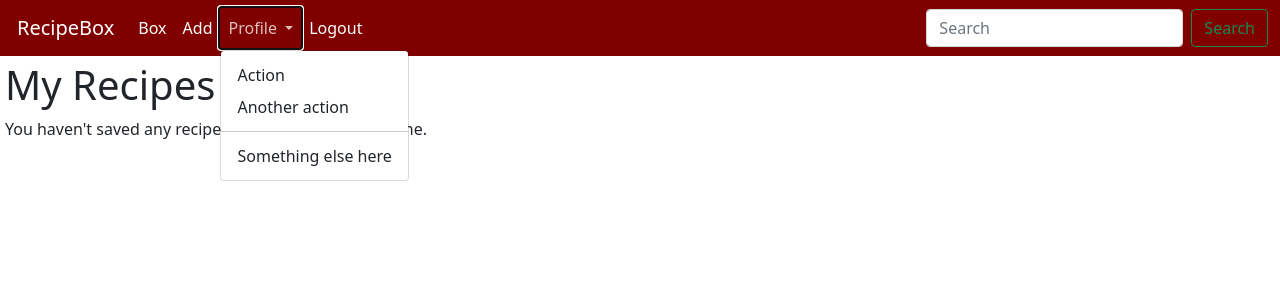
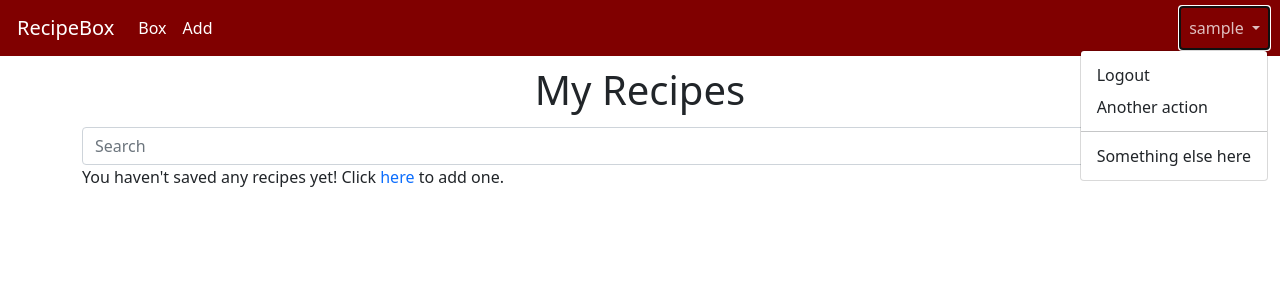
Before and after one commit to cfaqiri/recipebox, a Django app: page /1/recipes in a window 1280 px wide, after a click that opens the changed part. Shown: the top 300 px of the page. Run offline with Django 3.2, Linux system fonts and the light colour scheme; the visitor is signed in with stand-in values (Sample User, id 1); data that the repository does not hold is empty.

Commit message:
Added search functionality to recipes

```diff
--- a/recipes/static/recipes/app.js
+++ b/recipes/static/recipes/app.js
@@ -1,3 +1,3 @@
 document.addEventListener('DOMContentLoaded', function() {
-    alert("yoink");
+    // alert("yoink");
 })
--- a/recipes/static/recipes/style.css
+++ b/recipes/static/recipes/style.css
@@ -4,9 +4,25 @@ a {
 
 .body {
     padding-top: 5px;
-    padding-left: 5px;
 }
 
 .navbar-brand {
     padding-left: 5px;
 }
+
+.form {
+    padding-bottom: 5px;
+}
+
+.pagination {
+    justify-content: center;
+}
+
+.row {
+    padding-top: 5px;
+    text-align: center;
+}
+
+.recipe {
+    font-size: 20px;
+}
--- a/recipes/templates/recipes/add_recipe.html
+++ b/recipes/templates/recipes/add_recipe.html
@@ -1,6 +1,7 @@
 {% extends "recipes/layout.html" %}
 
 {% block body %}
+  <div class="container">
     <form action="{% url 'add_recipe' %}" method="post">
       {% csrf_token %}
       <!-- I need to add the proper labels here-->
@@ -14,4 +15,5 @@
         </div>
       <button type="submit" class="btn btn-primary">Save</button>
     </form>
+  </div>
 {% endblock %}
--- a/recipes/templates/recipes/index.html
+++ b/recipes/templates/recipes/index.html
@@ -1,5 +1,6 @@
 {% extends "recipes/layout.html" %}
 
 {% block body %}
-    This is the index page.
+    Beep beep boop boop home page.
+
 {% endblock %}
--- a/recipes/templates/recipes/layout.html
+++ b/recipes/templates/recipes/layout.html
@@ -18,50 +18,44 @@
 
     <nav class="navbar navbar-expand-lg navbar-dark" style="background-color: #800000;">
       <div class="container-fluid">
-        <a class="navbar-brand" href="#">RecipeBox</a>
+        <a class="navbar-brand" href="{% url 'index' %}">RecipeBox</a>
         <button class="navbar-toggler" type="button" data-bs-toggle="collapse" data-bs-target="#navbarSupportedContent" aria-controls="navbarSupportedContent" aria-expanded="false" aria-label="Toggle navigation">
           <span class="navbar-toggler-icon"></span>
         </button>
         <div class="collapse navbar-collapse" id="navbarSupportedContent">
+          {% if user.is_authenticated %}
             <ul class="navbar-nav me-auto mb-2 mb-lg-0">
-            {% if user.is_authenticated %}
               <li class="nav-item">
                 <a class="nav-link active" aria-current="page" href="{% url 'my_recipes' request.user.id %}">Box</a>
               </li>
               <li class="nav-item">
                 <a class="nav-link active" aria-current="page" href="{% url 'add_recipe' %}">Add</a>
               </li>
+            </ul>
+            <ul class="navbar-nav ms-auto mb-2 mb-lg-0">
               <li class="nav-item dropdown">
                 <a class="nav-link dropdown-toggle" href="#" id="navbarDropdown" role="button" data-bs-toggle="dropdown" aria-expanded="false">
-                  Profile
+                  {{ user.username }}
                 </a>
-                <ul class="dropdown-menu" aria-labelledby="navbarDropdown">
-                  <li><a class="dropdown-item" href="#">Action</a></li>
+                <ul class="dropdown-menu dropdown-menu-end" aria-labelledby="navbarDropdown">
+                  <li><a class="dropdown-item" href="{% url 'logout' %}">Logout</a></li>
                   <li><a class="dropdown-item" href="#">Another action</a></li>
                   <li><hr class="dropdown-divider"></li>
                   <li><a class="dropdown-item" href="#">Something else here</a></li>
                 </ul>
               </li>
-              <li class="nav-item">
-                <a class="nav-link active" aria-current="page" href="{% url 'logout' %}">Logout</a>
-              </li>
+            </ul>
+
 
         {% else %}
+          <ul class="navbar-nav me-auto mb-2 mb-lg-0">
             <li class="nav-item">
               <a class="nav-link active" aria-current="page" href="{% url 'register' %}">Register</a>
             </li>
             <li class="nav-item">
               <a class="nav-link active" aria-current="page" href="{% url 'login' %}">Login</a>
             </li>
-
-            {% endif %}
           </ul>
-
-          {% if user.is_authenticated %}
-          <form class="d-flex">
-            <input class="form-control me-2" type="search" placeholder="Search" aria-label="Search">
-            <button class="btn btn-outline-success" type="submit">Search</button>
-          </form>
         {% endif %}
 
         </div>
--- a/recipes/templates/recipes/my_recipes.html
+++ b/recipes/templates/recipes/my_recipes.html
@@ -1,25 +1,56 @@
 {% extends "recipes/layout.html" %}
 
 {% block body %}
+    <div class="container">
+        <div class="row">
+            <div class="col">
                 <h1>My Recipes</h1>
+            </div>
+        </div>
+    </div>
+    <div class="container">
+        <div class="row">
+            <div class="col">
+                <form class="d-flex" action="{% url 'search' %}" method="post">
+                    {% csrf_token %}
+                    <input class="form-control me-2" type="search" placeholder="Search" name="search" aria-label="Search">
+                    <button class="btn btn-outline-success" type="submit">Search</button>
+                </form>
+            </div>
+
+        </div>
+    </div>
+    <div class="container">
         {% for recipe in page_obj %}
-        <div>
-            <a href="{{ recipe.url }}">{{ recipe.title }}</a>
+            <div class="row">
+                <div class="col recipe">
+                    <a class="recipe" href="{{ recipe.url }}">{{ recipe.title }}</a>
+                </div>
             </div>
         {% empty %}
             <div>
                 You haven't saved any recipes yet! Click <a style="text-decoration: none;" href="{% url 'add_recipe' %}">here</a> to add one.
             </div>
         {% endfor %}
-
+    </div>
+    <div class="container">
+        <nav aria-label="Page navigation example">
+            <ul class="pagination">
             {% if page_obj.has_previous %}
-        <div>
-            <a href="?page={{ page_obj.previous_page_number }}">previous</a>
-        </div>
+                <li class="page-item">
+                    <a class="page-link" href="?page={{ page_obj.previous_page_number }}" aria-label="Previous">
+                    <span aria-hidden="true">&laquo;</span>
+                    </a>
+                </li>
             {% endif %}
             {% if page_obj.has_next %}
-        <div>
-            <a href="?page={{ page_obj.next_page_number }}">next</a>
+                <li class="page-item">
+                    <a class="page-link" href="?page={{ page_obj.next_page_number }}" aria-label="Next">
+                    <span aria-hidden="true">&raquo;</span>
+                    </a>
+                </li>
+            {% endif %}
+            </ul>
+        </nav>
       </div>
-    {% endif %}
 {% endblock %}
--- a/recipes/urls.py
+++ b/recipes/urls.py
@@ -8,5 +8,6 @@ urlpatterns = [
     path("logout", views.logout_view, name="logout"),
     path("register", views.register, name="register"),
     path("add", views.add_recipe, name="add_recipe"),
+    path("search", views.search, name="search"),
     path("<int:user_id>/recipes", views.my_recipes, name="my_recipes")
 ]
--- a/recipes/views.py
+++ b/recipes/views.py
@@ -84,3 +84,19 @@ def my_recipes(request, user_id):
     return render(request, "recipes/my_recipes.html", {
         "page_obj": page_obj
     })
+
+
+@login_required
+def search(request):
+    if request.method == "POST":
+        search = request.POST["search"]
+        recipes = Recipe.objects.all()
+        filtered_recipes = []
+        for recipe in recipes:
+            if search.lower() in recipe.title.lower():
+                filtered_recipes.append(recipe)
+        paginator = Paginator(filtered_recipes, 4)
+        page_number = request.GET.get('page')
+        page_obj = paginator.get_page(page_number)
+        # Maybe change this to be rendered by Javascript
+        return render(request, "recipes/my_recipes.html", {"page_obj": page_obj})
```
Lines whose indentation alone changed are shown as unchanged.
